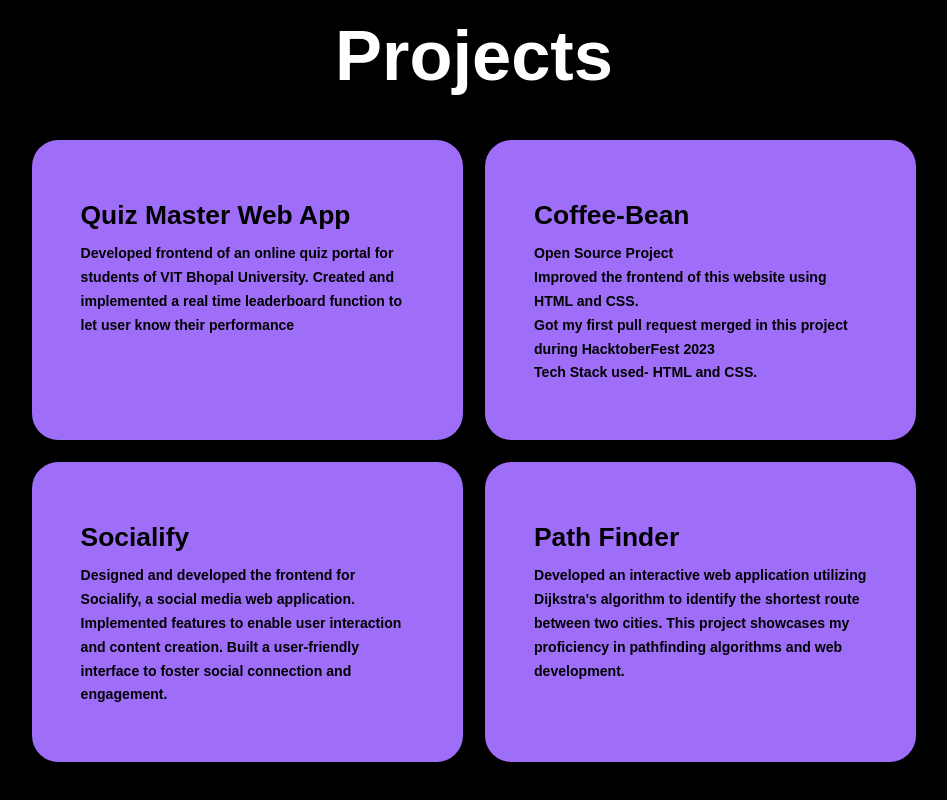
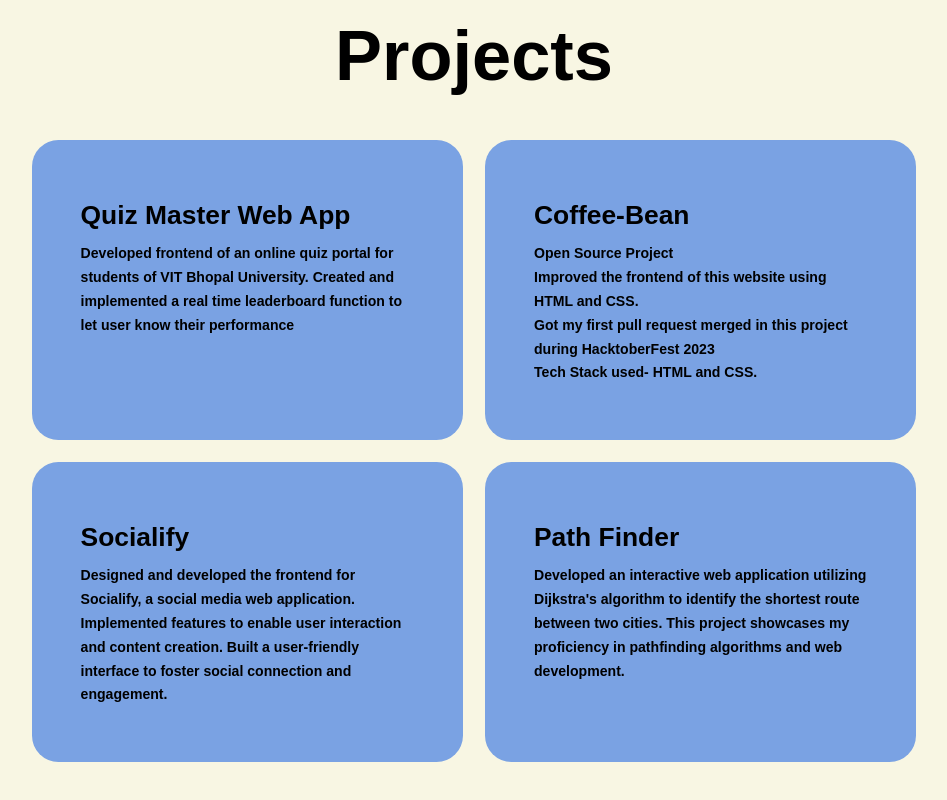
Before and after one commit to abhiinavjain/portfolio, a website: page portfolio website/index.html in a window 1280 px wide. Shown: the part 1720-2520 px from the top of the page, without its empty margins (166-1113 px from the left). Drawn offline with nearby package versions, Linux system fonts and the light colour scheme.

Commit message:
Update style.css

```diff
--- a/portfolio website/style.css
+++ b/portfolio website/style.css
@@ -11,10 +11,11 @@
 }
 
 :root{
-    --bg-color: black;
-    --second-bg-color:#131313;
-    --text-color: white;
-    --main-color: #9e6ef9;
+   --bg-color: #F8F6E3;
+    --second-bg-color:#F3FEE8;
+    --text-color:black;
+    --main-color: #7AA2E3;
+
 
 }
 
```
